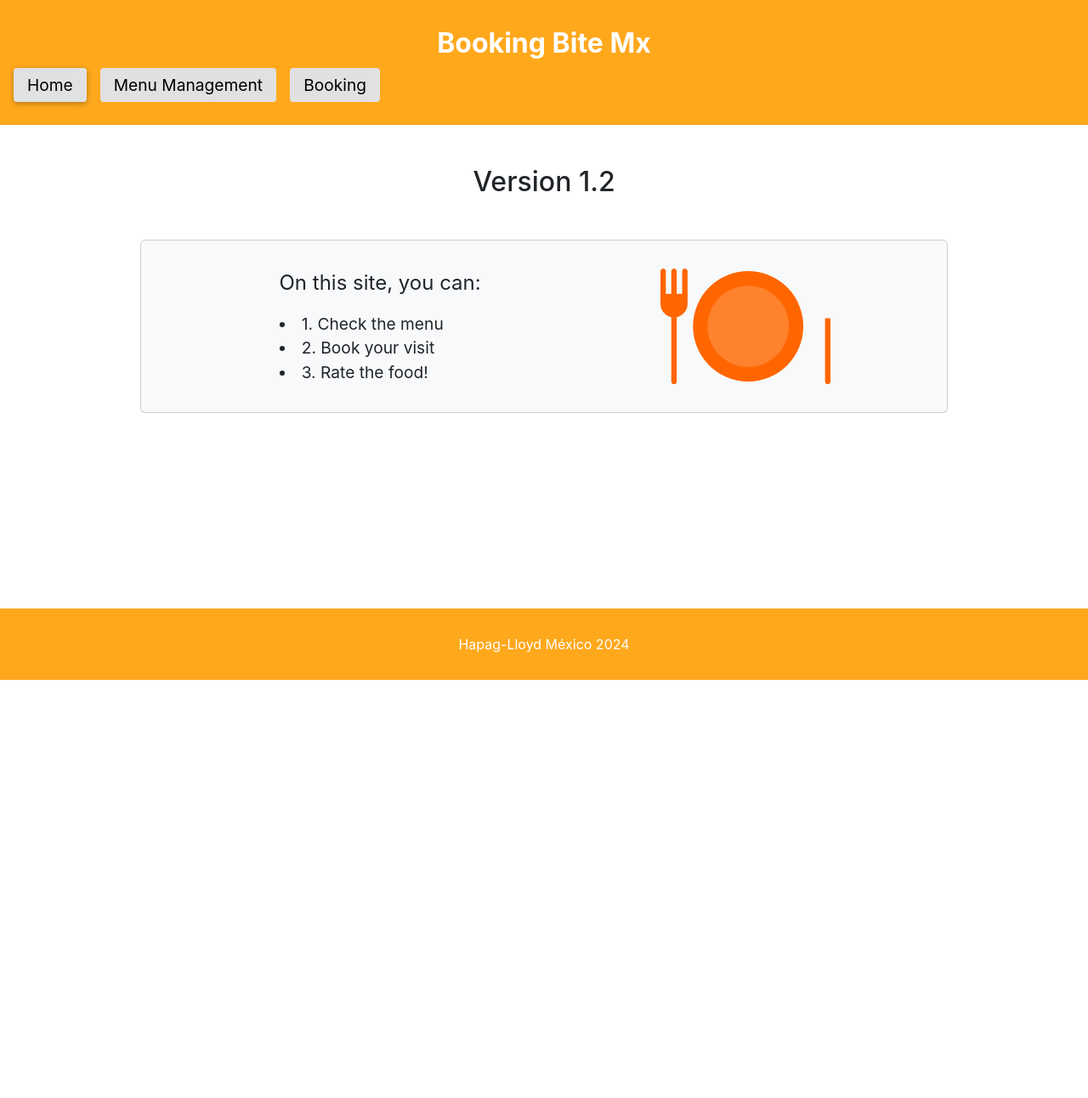
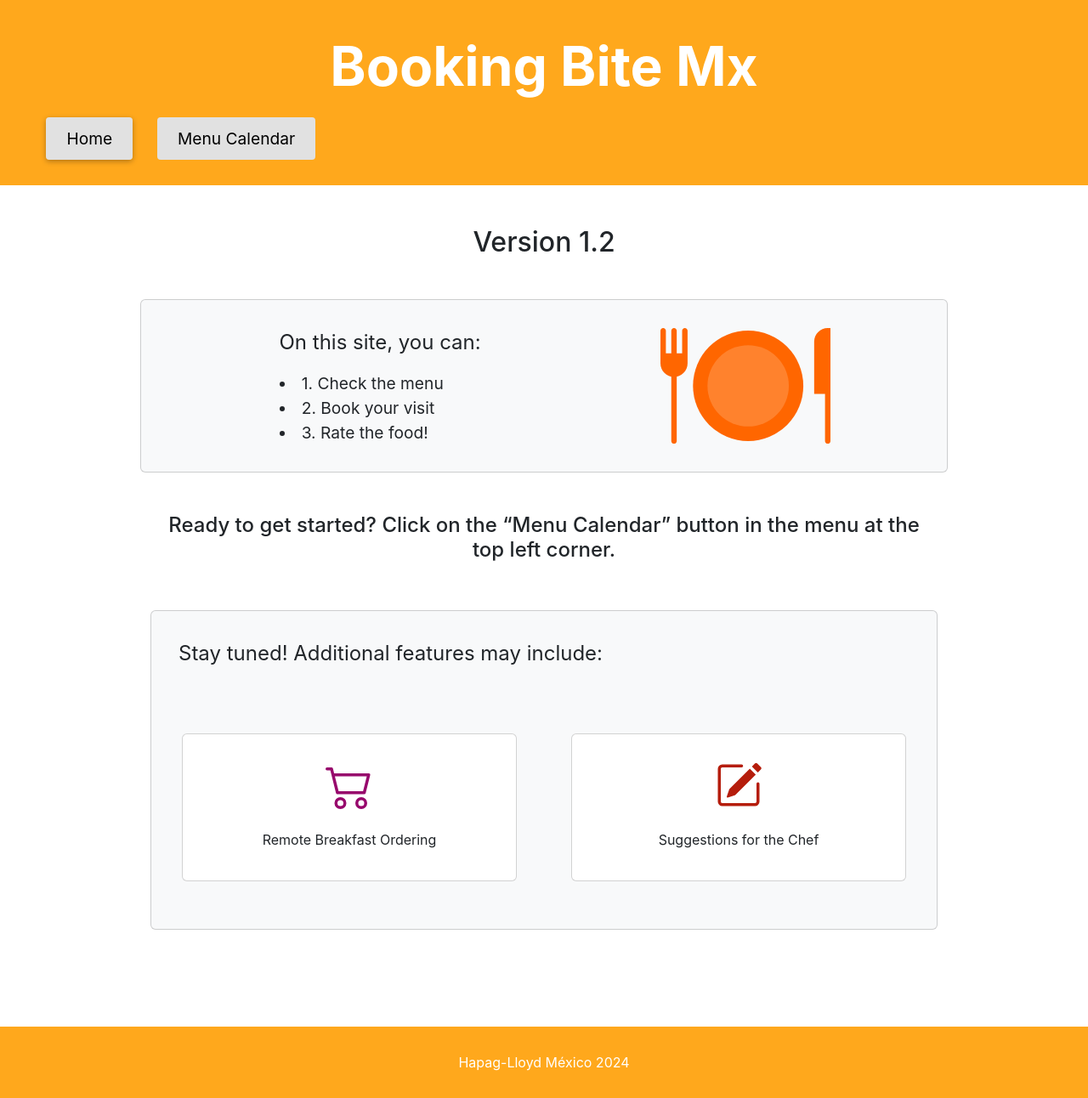
Before and after one commit to HL-LMX/bbclient, a React (Create React App) app: page /home in a window 1280 px wide. Shown: the whole page at 85% size. Before the commit the page ends 800 px from the top, so only its background shows below. Built offline with nearby package versions, Linux system fonts and the light colour scheme.

Commit message:
ci: Refine styles

```diff
--- a/src/App.css
+++ b/src/App.css
@@ -43,14 +43,15 @@
 /* Dark background behind title and buttons */
 header {
     background-color: #FFA81C;
-    padding: 1rem 0;      /* Vertical padding above & below title/buttons */
+    padding: 1.5rem 2rem;      /* Vertical padding above & below title/buttons */
     color: white;
 }
 
 /* Header title (Booking Bite Mx) */
 header h1 {
+    /* font-family: 'Noto Serif Dives Akuru'; */
     color: white;
-    font-size: 2rem;
+    font-size: 4rem;
     font-weight: bold;
 }
 
@@ -60,13 +61,14 @@
     display: flex;           /* Horizontal layout */
     justify-content: flex-start; /* Align items to left */
     gap: 1rem;               /* Space between buttons */
-    padding: 0 1rem;         /* Add some horizontal padding */
-    margin-top: 0.5rem;      /* Space below title */
+    padding: 0 1rem;         /* Horizontal padding */
+    margin-top: 2rem;      /* Space below title */
 }
 
 /* Remove default <li> styles */
 header nav ul li {
     list-style: none;
+    padding: 0 .4rem;
 }
 
 /* NavLink styled as a button */
@@ -75,7 +77,7 @@
     color: black;                /* White text */
     border: none;
     border-radius: 4px;
-    padding: 0.5rem 1rem;
+    padding: .8rem 1.5rem;
     text-decoration: none;       /* Remove underline */
     font-size: 1.2rem;
     /* font-weight: bold; */
--- a/src/App.js
+++ b/src/App.js
@@ -38,22 +38,12 @@
               </li>
               <li>
                 <NavLink
-                  to="/bookingbite/menu-management"
-                  className={({ isActive }) =>
-                    isActive ? 'nav-button active-nav' : 'nav-button'
-                  }
-                >
-                  Menu Management
-                </NavLink>
-              </li>
-              <li>
-                <NavLink
                   to="/bookingbite/booking"
                   className={({ isActive }) =>
                     isActive ? 'nav-button active-nav' : 'nav-button'
                   }
                 >
-                  Booking
+                  Menu Calendar
                 </NavLink>
               </li>
             </ul>
--- a/src/components/Booking/Booking.css
+++ b/src/components/Booking/Booking.css
@@ -8,8 +8,8 @@
 .arrow-button {
     padding: 1rem 1.5rem;
     font-size: 1em;
-    background-color: #f0f0f0;
-    border: 1px solid #ccc;
+    background-color: #d8d8d8;
+    border: 0;
     border-radius: 5px;
     cursor: pointer;
     transition: background-color 0.4s ease, box-shadow 0.4s ease;
@@ -17,14 +17,15 @@
 }
 
 .arrow-button:hover {
-    background-color: #ddd;
+    background-color: #f4f4f4;
 }
 
 /* ────────────────────────────────────────────────────────────────────────── */
 /* Save-button styling (unchanged) */
 /* ────────────────────────────────────────────────────────────────────────── */
 .save-button {
-    font-weight: bold;
+    /* font-weight: bold; */
+    font-size: 1.2rem;
     padding: 1rem 2.5rem;
     border: none;
     background-color: #28a745;
--- a/src/pages/Home.css
+++ b/src/pages/Home.css
@@ -2,30 +2,38 @@
    Styles for the Home landing page, replacing inline style props.
 */
 
-/* Title (“Version 1.2”), centered with margin */
+/* ------------------------- */
+/* Version Title (“Version 1.2”) */
+/* ------------------------- */
 .home-title {
-    font-size: 2rem;      /* equivalent to m-5 spacing on <h3> */
-    margin: 3rem 0;       /* matches className="m-5" */
+    font-size: 2rem;      /* Equivalent to m-5 on <h3> */
+    margin: 3rem 0;       /* Top & bottom spacing */
     text-align: center;
 }
 
-/* Card body text: “On this site, you can:” */
+/* ------------------------- */
+/* “On this site, you can:”  */
+/* ------------------------- */
 .home-card-text {
     font-size: 1.5em;
     text-align: left;
 }
 
-/* List items under the card, for each feature */
+/* ------------------------- */
+/* List items under the card */
+/* ------------------------- */
 .home-list-item {
     font-size: 1.2em;
     text-align: left;
     list-style: disc inside;
-    background-color: transparent; /* override default list-group-item bg */
-    border: none;                  /* remove default border in list-group-item */
-    padding-left: 0;               /* remove extra padding */
+    background-color: transparent; /* Override default list-group-item bg */
+    border: none;                  /* Remove default border */
+    padding-left: 0;               /* Remove extra padding */
 }
 
-/* SVG path fills */
+/* ------------------------- */
+/* SVG path fills           */
+/* ------------------------- */
 .svg-orange {
     fill: #FF6600;
 }
@@ -34,9 +42,63 @@
     fill: #FF822D;
 }
 
-/* Center and size the SVG icon container */
+/* ------------------------- */
+/* Centers the SVG container */
+/* ------------------------- */
 .home-svg-wrapper {
     display: flex;
     justify-content: center;
     align-items: center;
 }
+
+/* ------------------------- */
+/* “Ready to get started?”   */
+/* ------------------------- */
+.home-prompt {
+    margin-top: 3rem;    /* Similar to m-5 */
+    margin-bottom: 3rem;
+}
+
+.home-prompt-text {
+    font-size: 1.5em;
+    text-align: center;
+}
+
+/* ------------------------- */
+/* Additional features block */
+/* ------------------------- */
+.home-features-section {
+    margin-bottom: 3rem;  /* Space below the features block */
+}
+
+.home-features-card {
+    min-height: 10rem;    /* Former inline style */
+}
+
+.home-features-heading {
+    font-size: 1.5em;     /* Former inline style */
+    margin: 1rem;         /* Former m-3 */
+    text-align: left;
+}
+
+/* Each feature column’s outer margin */
+.home-feature-col {
+    margin: 50px 10px;    /* Former inline style */
+}
+
+/* Inner card margin */
+.home-feature-inner-card {
+    margin: 10px;         /* Former inline style */
+}
+
+/* The text below each SVG */
+.home-feature-text {
+    font-size: 1rem;
+    font-weight: normal;
+    margin-top: 0.5rem;
+}
+
+/* If you want to add a bit of spacing under each feature icon */
+.home-feature-icon {
+    margin-bottom: 0.5rem;
+}
--- a/src/pages/Home.js
+++ b/src/pages/Home.js
@@ -12,6 +12,7 @@
     return (
         <div className="container">
             <div className="row justify-content-center">
+                {/* Version title */}
                 <h3 className="card-title home-title">Version 1.2</h3>
 
                 <div className="col-md-10 card bg-light">
@@ -75,7 +76,68 @@
                                     className="svg-orange"
                                     d="M495.66,231.489v190.638c0,4.513,3.657,8.17,8.17,8.17s8.17-3.657,8.17-8.17V231.489H495.66z"
                                 />
+                                <path
+                                    className="svg-orange"
+                                    d="M512,280.511h-49.021V122.553c0-22.526,18.325-40.851,40.851-40.851H512V280.511z"
+                                />
                             </svg>
+                        </div>
+                    </div>
+                </div>
+            </div>
+
+            {/* Prompt to get started */}
+            <div className="row justify-content-center home-prompt">
+                <div className="col-md-10">
+                    <h4 className="home-prompt-text">
+                        Ready to get started? Click on the “Menu Calendar” button in the menu at the top left corner.
+                    </h4>
+                </div>
+            </div>
+
+            {/* Additional features section */}
+            <div className="row justify-content-center home-features-section">
+                <div className="col-md-10">
+                    <div className="card bg-light mb-3 home-features-card">
+                        <div className="card-body d-flex flex-column justify-content-between">
+                            <p className="card-text home-features-heading">
+                                Stay tuned! Additional features may include:
+                            </p>
+                            <div className="row justify-content-between align-items-stretch">
+
+                                {/* Remote breakfast ordering */}
+                                <div className="col home-feature-col">
+                                    <div className="card h-100 home-feature-inner-card">
+                                        <div className="card-body text-center">
+                                            <svg
+                                                xmlns="http://www.w3.org/2000/svg"
+                                                width="56"
+                                                height="56"
+                                                fill="#97076C"
+                                                className="bi bi-cart2 m-3 home-feature-icon"
+                                                viewBox="0 0 16 16"
+                                            >
+                                                <path d="M0 2.5A.5.5 0 0 1 .5 2H2a.5.5 0 0 1 .485.379L2.89 4H14.5a.5.5 0 0 1 .485.621l-1.5 6A.5.5 0 0 1 13 11H4a.5.5 0 0 1-.485-.379L1.61 3H.5a.5.5 0 0 1-.5-.5M3.14 5l1.25 5h8.22l1.25-5zM5 13a1 1 0 1 0 0 2 1 1 0 0 0 0-2m-2 1a2 2 0 1 1 4 0 2 2 0 0 1-4 0m9-1a1 1 0 1 0 0 2 1 1 0 0 0 0-2m-2 1a2 2 0 1 1 4 0 2 2 0 0 1-4 0" />
+                                            </svg>
+                                            <p className="card-text home-feature-text">
+                                                Remote Breakfast Ordering
+                                            </p>
+                                        </div>
+                                    </div>
+                                </div>
+
+                                {/* Chef suggestions */}
+                                <div className="col home-feature-col">
+                                    <div className="card h-100 home-feature-inner-card">
+                                        <div className="card-body text-center">
+                                            <svg xmlns="http://www.w3.org/2000/svg" width="56" height="56" fill="#B51D0C" class="bi bi-pencil-square m-3" viewBox="0 0 16 16"><path d="M15.502 1.94a.5.5 0 0 1 0 .706L14.459 3.69l-2-2L13.502.646a.5.5 0 0 1 .707 0l1.293 1.293zm-1.75 2.456-2-2L4.939 9.21a.5.5 0 0 0-.121.196l-.805 2.414a.25.25 0 0 0 .316.316l2.414-.805a.5.5 0 0 0 .196-.12l6.813-6.814z"></path><path fill-rule="evenodd" d="M1 13.5A1.5 1.5 0 0 0 2.5 15h11a1.5 1.5 0 0 0 1.5-1.5v-6a.5.5 0 0 0-1 0v6a.5.5 0 0 1-.5.5h-11a.5.5 0 0 1-.5-.5v-11a.5.5 0 0 1 .5-.5H9a.5.5 0 0 0 0-1H2.5A1.5 1.5 0 0 0 1 2.5z"></path></svg>
+                                            <p className="card-text home-feature-text">
+                                                Suggestions for the Chef
+                                            </p>
+                                        </div>
+                                    </div>
+                                </div>
+                            </div>
                         </div>
                     </div>
                 </div>
```
